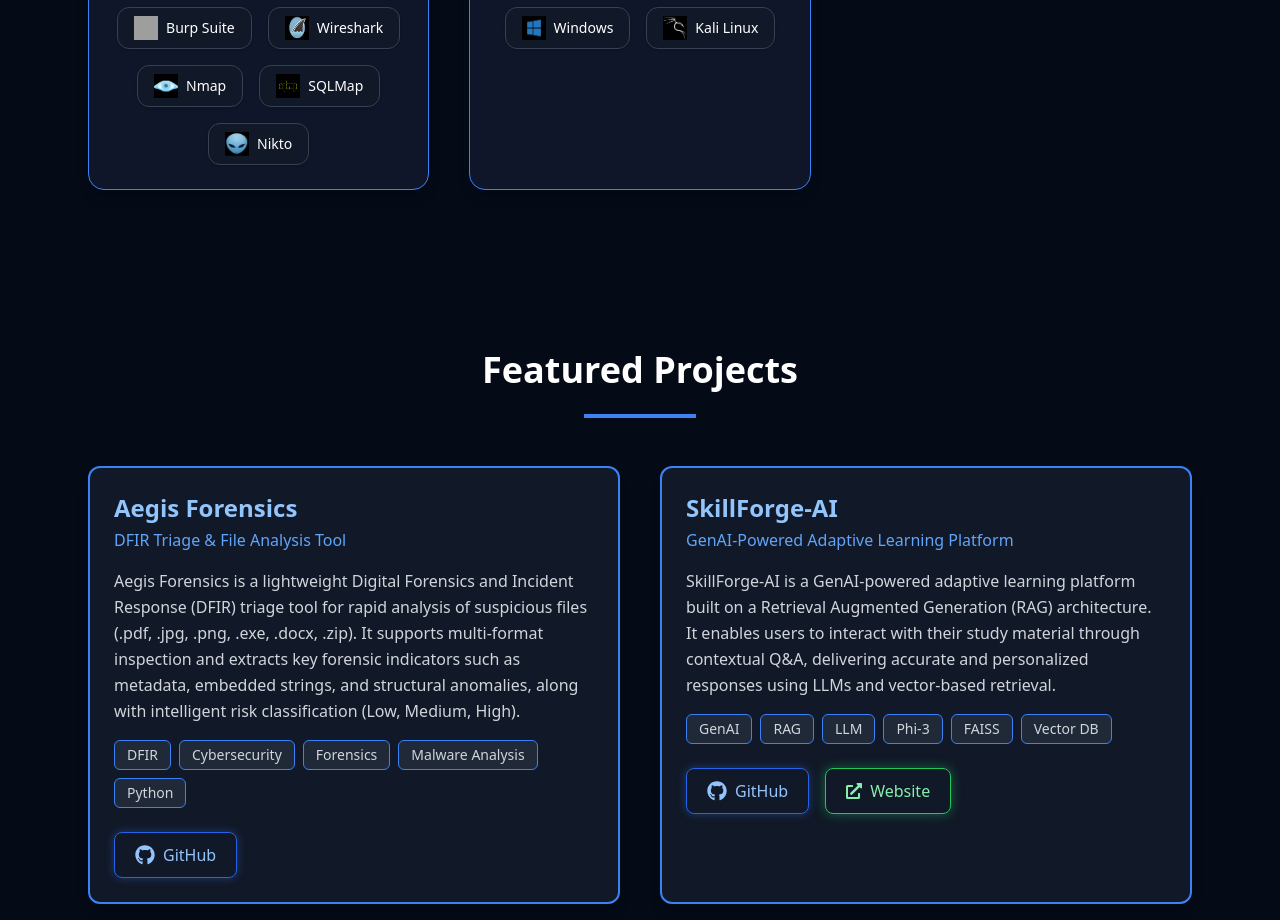
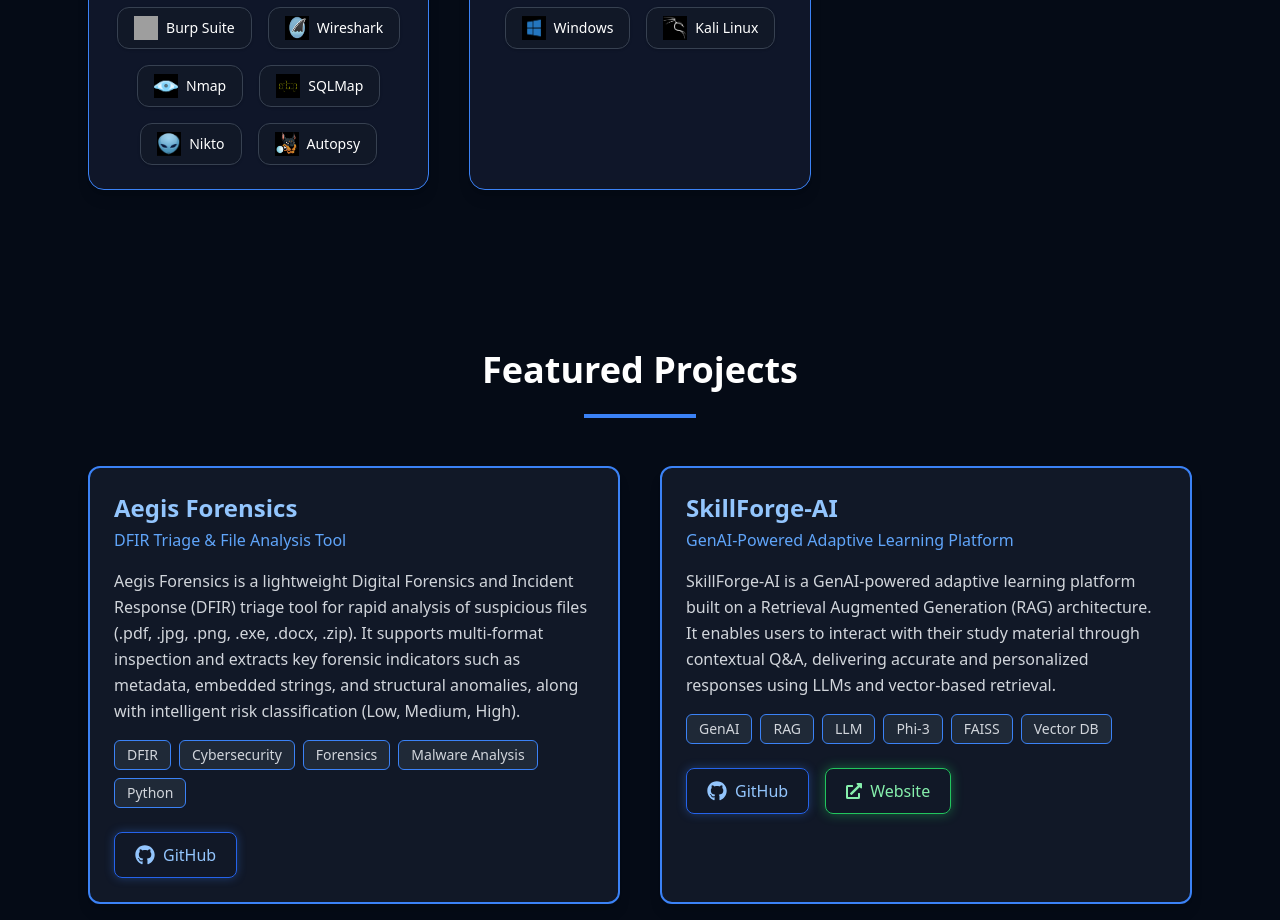
Before and after one commit to DibyanshuSah/My_Portfolio, a React (Vite) app: page / in a window 1280 px wide. Shown: the part 2100-3020 px from the top of the page. Built offline with nearby package versions, Linux system fonts and the light colour scheme; grey boxes are pictures that could not be loaded.

Commit message:
updated Project

```diff
--- a/src/sections/Skills.jsx
+++ b/src/sections/Skills.jsx
@@ -22,6 +22,7 @@
 import niktoImg from "../assets/skills/nikto.png";
 import windowsImg from "../assets/skills/windows.png";
 import linuxImg from "../assets/skills/linux.png";
+import autopsyImg from "../assets/skills/autopsy.png"
 
 
 // ------------------ REUSABLE PILL COMPONENT ------------------ //
@@ -113,6 +114,7 @@
               { name: "Nmap", icon: nmapImg },
               { name: "SQLMap", icon: sqlmapImg },
               { name: "Nikto", icon: niktoImg },
+              { name: "Autopsy", icon: autopsyImg },
             ]}
           />
 
```
Also changed, not shown: src/assets/skills/autopsy.png (added).
